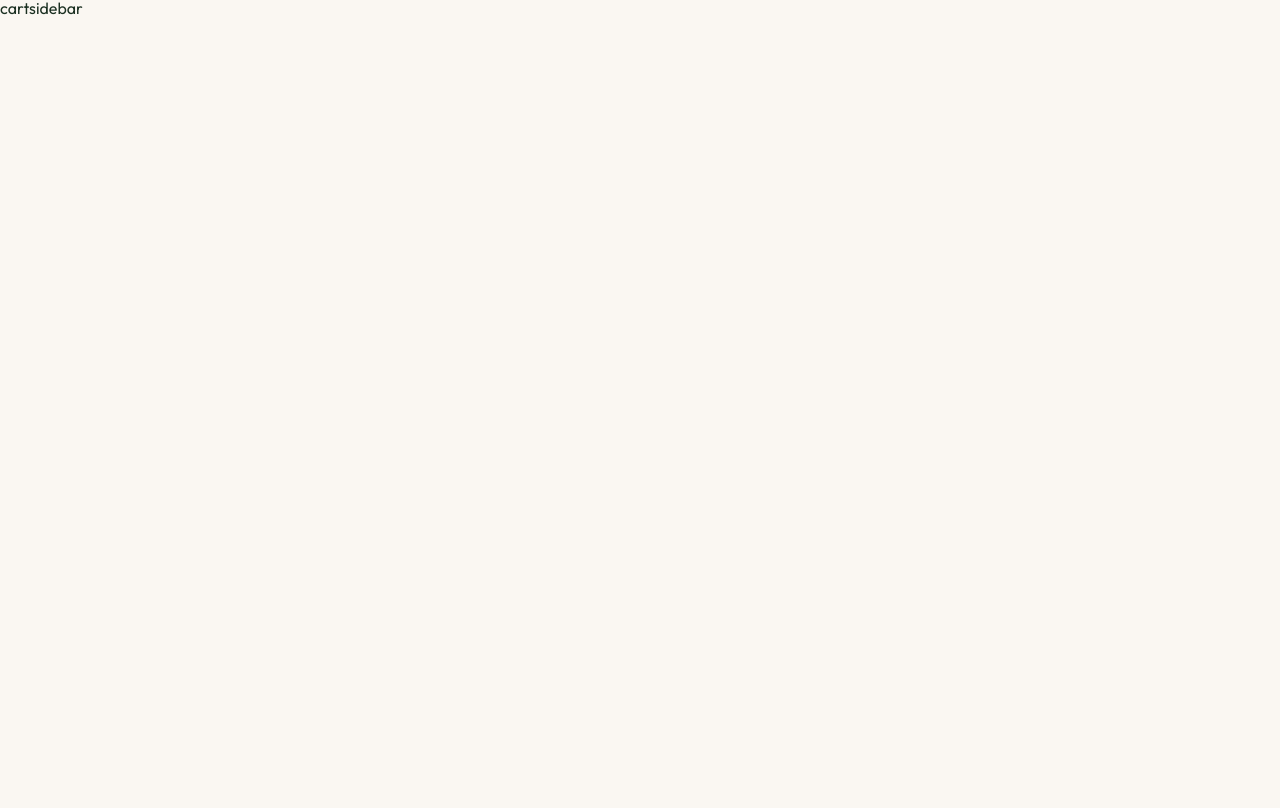
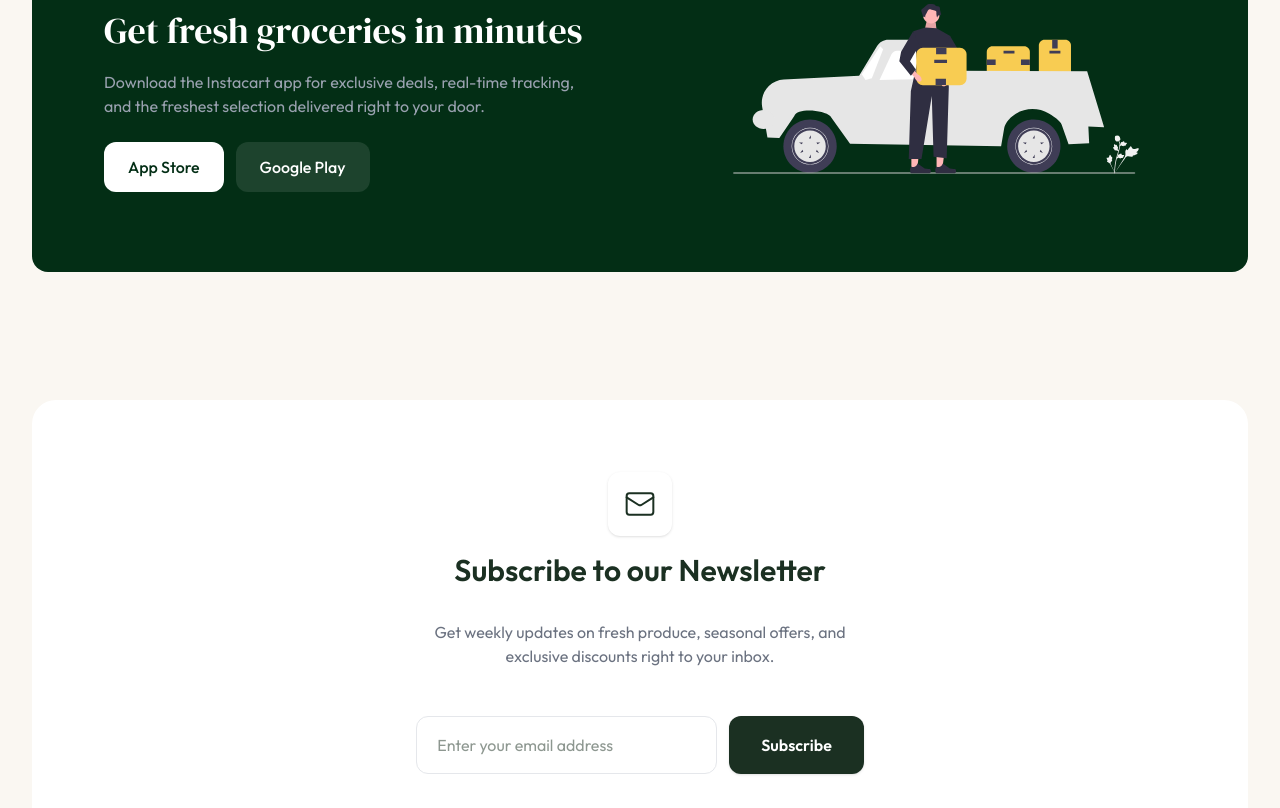
Before and after one commit to haseeb318/Grocery-Delivery-, a React (Vite) app in the folder client/: page / in a window 1280 px wide. Shown: the part 2172-2980 px from the top of the page. Before the commit the page ends 2192 px from the top, so only its background shows below. Built offline with nearby package versions, Linux system fonts and the light colour scheme.

Commit message:
home page completed App PrompBanner and Newsletter done

```diff
--- /dev/null
+++ b/client/src/components/Home/AppPromoBanner.tsx
@@ -0,0 +1,35 @@
+import delivery_truck from "../../assets/delivery_truck.svg";
+function AppPromoBanner() {
+  return (
+    <section className="max-w-7xl bg-[#032E15] px-8 py-20 rounded-2xl ">
+      <div className="flex flex-col lg:flex-row px-10 justify-between gap-28.25">
+        {/* left side  */}
+        <div className="fex flex-col w-full md:w-119.75">
+          <h2 className="font-medium text-white font-serif text-[36px]">
+            Get fresh groceries in minutes
+          </h2>
+
+          <p className="text-gray-400 font-sans text-[16px] py-3">
+            Download the Instacart app for exclusive deals, real-time tracking,
+            and the freshest selection delivered right to your door.
+          </p>
+
+          <div className="flex gap-3 pt-3">
+            <button className="bg-white text-[#032E15] font-medium px-6 py-3.25 rounded-xl">
+              App Store
+            </button>
+            <button className="bg-[#FFFFFF1A] text-white font-medium px-6 py-3.25 rounded-xl">
+              Google Play
+            </button>
+          </div>
+        </div>
+        {/* right side */}
+        <div className="w-full md:w-120 px-9.25">
+          <img src={delivery_truck} alt="image" />
+        </div>
+      </div>
+    </section>
+  );
+}
+
+export default AppPromoBanner;
--- /dev/null
+++ b/client/src/components/Home/NewsLetter.tsx
@@ -0,0 +1,44 @@
+import { MailIcon } from "lucide-react";
+
+function NewsLetter() {
+  return (
+    <section
+      className="max-w-7xl
+    mt-[128.01px] mb-[127.5px]
+     flex items-center justify-center bg-white py-18 rounded-3xl shadow-[0px_1px_2px_0px_rgba(0,0,0,0.05) "
+    >
+      <div className="flex flex-col gap-4 items-center w-full md:w-2xl">
+        <div className="p-4 bg-white shadow-[0px_1px_2px_-1px_rgba(0,0,0,0.1),0px_1px_3px_0px_rgba(0,0,0,0.1)] rounded-xl ">
+          <MailIcon className="size-8 text-app-green" strokeWidth={1.5} />
+        </div>
+        <h2 className="text-center text-app-green font-semibold text-3xl mb-4">
+          Subscribe to our Newsletter
+        </h2>
+        <p className="text-center  max-w-md font-normal leading-6 text-[#6B7280] mb-8">
+          Get weekly updates on fresh produce, seasonal offers, and exclusive
+          discounts right to your inbox.
+        </p>
+        <form className="text-center flex flex-col md:flex-row gap-3 max-w-md">
+          <input
+            className="
+            w-75.25
+            px-5 py-4 rounded-xl border
+             border-gray-200 focus:border-app-green-light transition-all"
+            type="email"
+            name="newsletter"
+            placeholder="Enter your email address"
+            required
+          />
+          <button
+            className="py-3.5 px-8 bg-app-green text-white font-semibold
+          rounded-xl shadow-sm whitespace-nowrap hover:bg-app-green-light transition-all "
+          >
+            Subscribe
+          </button>
+        </form>
+      </div>
+    </section>
+  );
+}
+
+export default NewsLetter;
--- a/client/src/pages/Home.tsx
+++ b/client/src/pages/Home.tsx
@@ -1,6 +1,8 @@
+import AppPromoBanner from "../components/Home/AppPromoBanner";
 import Features from "../components/Home/Features";
 import Hero from "../components/Home/Hero";
 import HomeCategories from "../components/Home/HomeCategories";
+import NewsLetter from "../components/Home/NewsLetter";
 import PopularProducts from "../components/Home/PopularProducts";
 
 function Home() {
@@ -10,6 +12,8 @@
       <Features />
       <HomeCategories />
       <PopularProducts />
+      <AppPromoBanner />
+      <NewsLetter />
     </div>
   );
 }
```
Also changed, not shown: client/src/assets/delivery_truck.svg (added).
